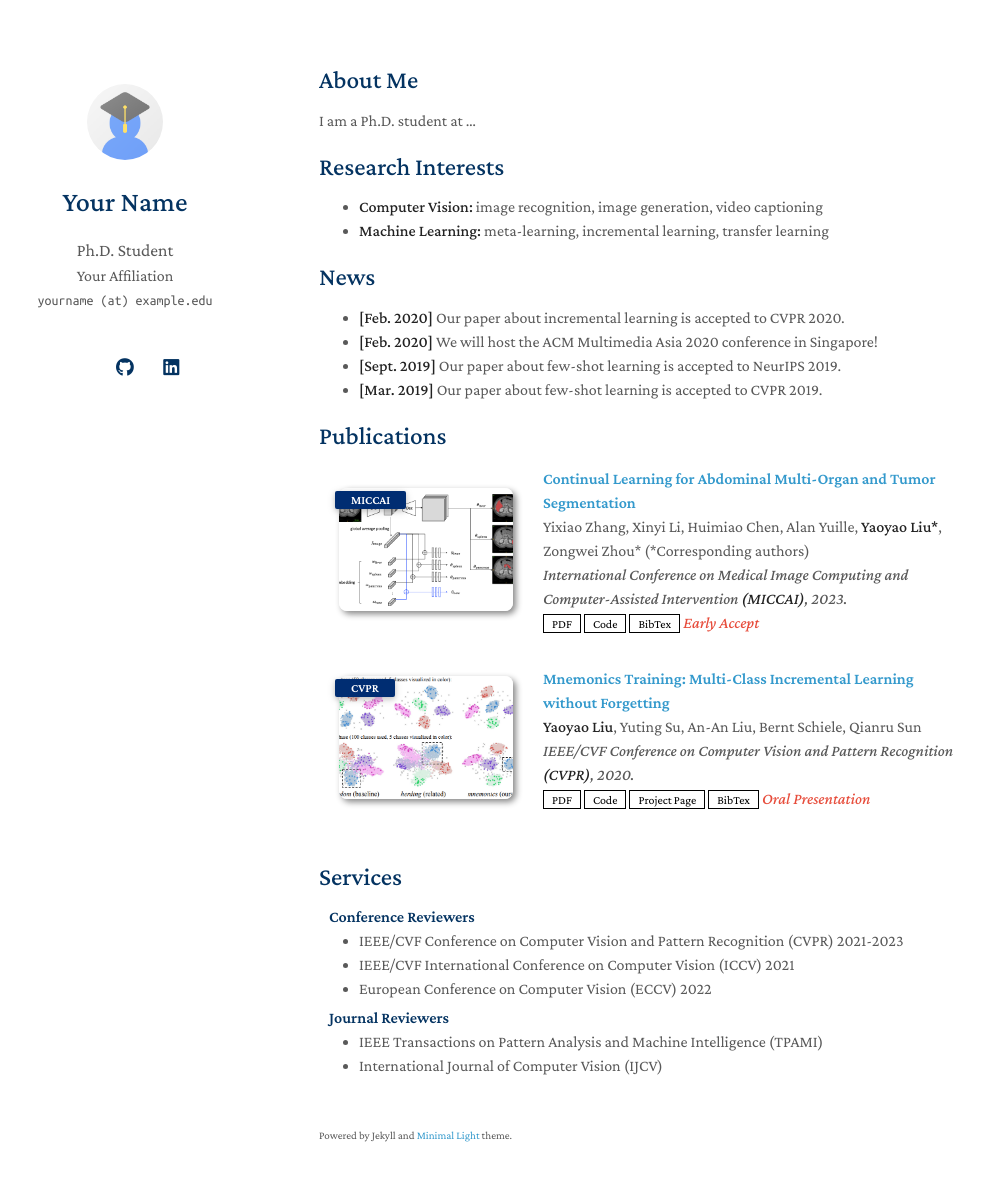
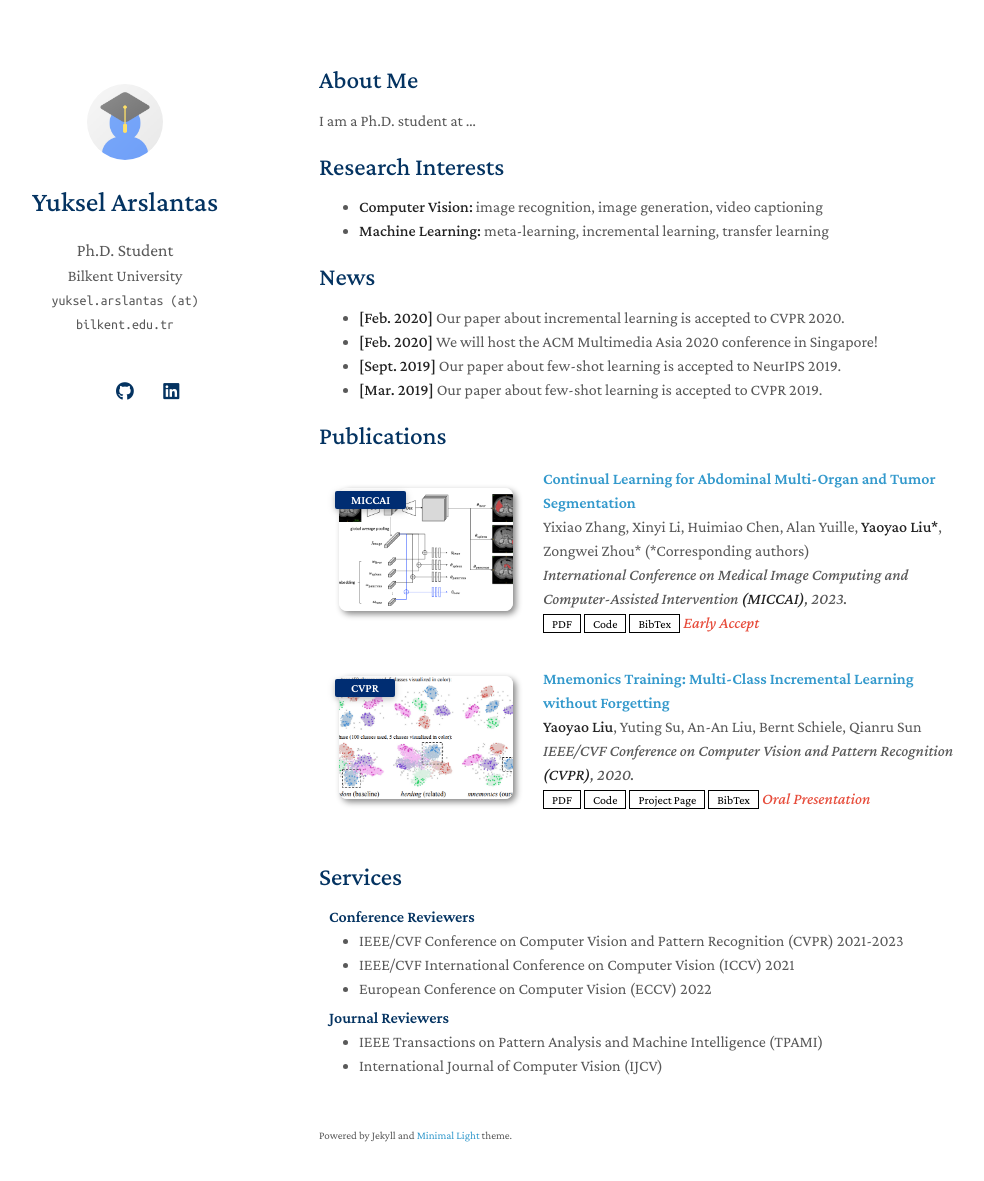
Before and after one commit to yukselarslantas/yukselarslantas.github.io, a Jekyll site: the page built from index.md, in a window 1280 px wide and 1216 px high. Shown: the top 1181 px of the window, without its empty margins (151-1135 px from the left). Built offline with Jekyll 4.4.1, drawn with Linux system fonts in a browser that asks for light colours; a style sheet for code colours, icons or effects is not loaded; our own code applies the rules of GitHub Pages for plain Markdown files.

Commit message:
Update personal information in _config.yml

```diff
--- a/_config.yml
+++ b/_config.yml
@@ -1,14 +1,14 @@
 # Basic Information
-title: Your Name
+title: Yuksel Arslantas
 position: Ph.D. Student
-affiliation: Your Affiliation
-email: yourname (at) example.edu
+affiliation: Bilkent University
+email: yuksel.arslantas (at) bilkent.edu.tr
 
 # Search Engine Optimization (SEO)
 # The following information is used to improve the website traffic from search engines, e.g., Google.
 keywords: minimal light
 description: The Minimal Light is a simple and elegant jekyll theme for academic personal homepage.
-canonical: https://minimal-light-theme.yliu.me/
+canonical: https://yukselarslantas.github.io
 
 # Links
 # If you don't need one of them, you may delete the corresponding line.
```
